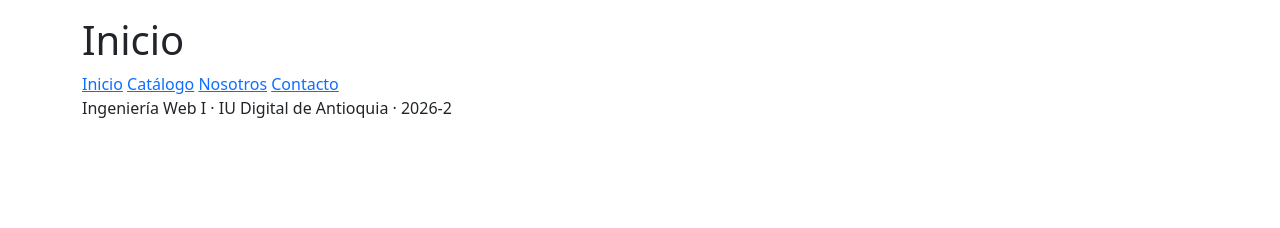
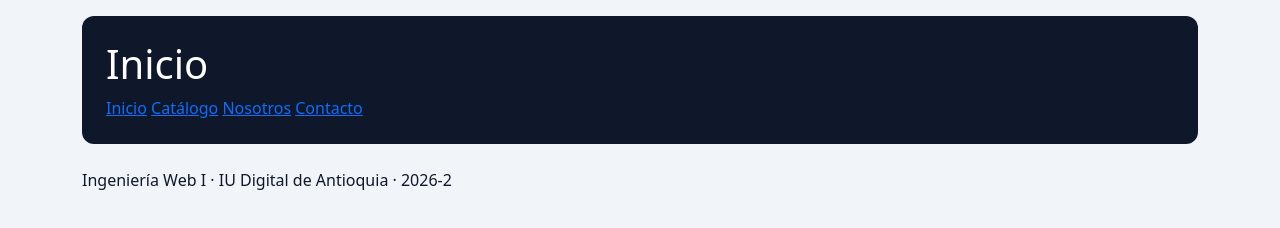
Before and after one commit to MarceloSH303/ecotienda-equipoM, a plain HTML site: page index.html in a window 1280 px wide. Drawn offline with nearby package versions, Linux system fonts and the light colour scheme.

Commit message:
Agregamos la paleta y los estilos base con Sass

```diff
--- a/scss/_variables.scss
+++ b/scss/_variables.scss
@@ -1 +1,5 @@
 // Parcial de variables (colores, radio, sombra). Se importa con @use "variables";
+$color-principal: #0F172A;
+$color-acento: #0F766E;
+$color-precio: #FACC15;
+$color-fondo: #F1F5F9;
--- a/scss/estilos.scss
+++ b/scss/estilos.scss
@@ -1,3 +1,16 @@
+// Todo: anidamiento y un mixin
+
 @use "variables";
 
-// TODO: anidamiento y un mixin
+body {
+    background-color: variables.$color-fondo;
+    color: variables.$color-principal;
+}
+
+header {
+    background-color: variables.$color-principal;
+    color: white;
+    padding: 24px;
+    border-radius: 12px;
+    margin-bottom: 24px;
+}
```
Also changed, not shown: css/estilos.css, 1 other file.
